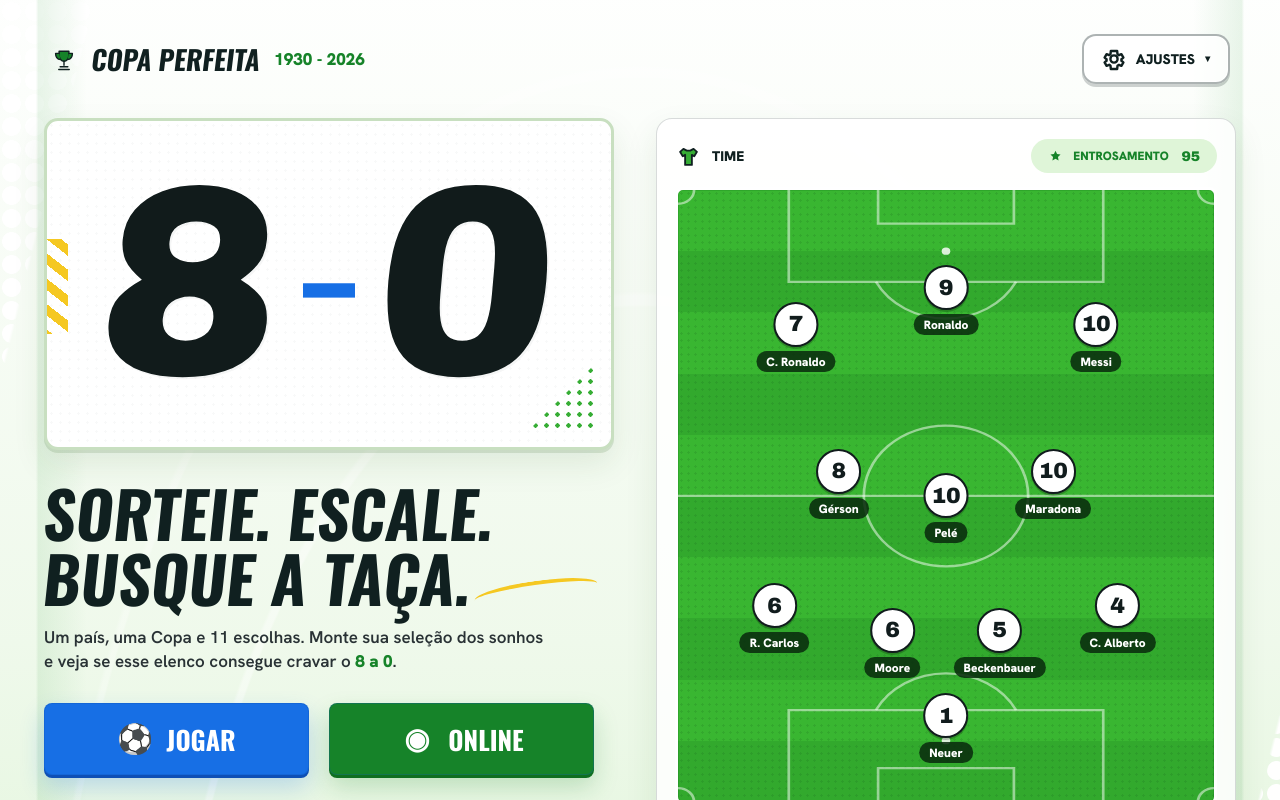
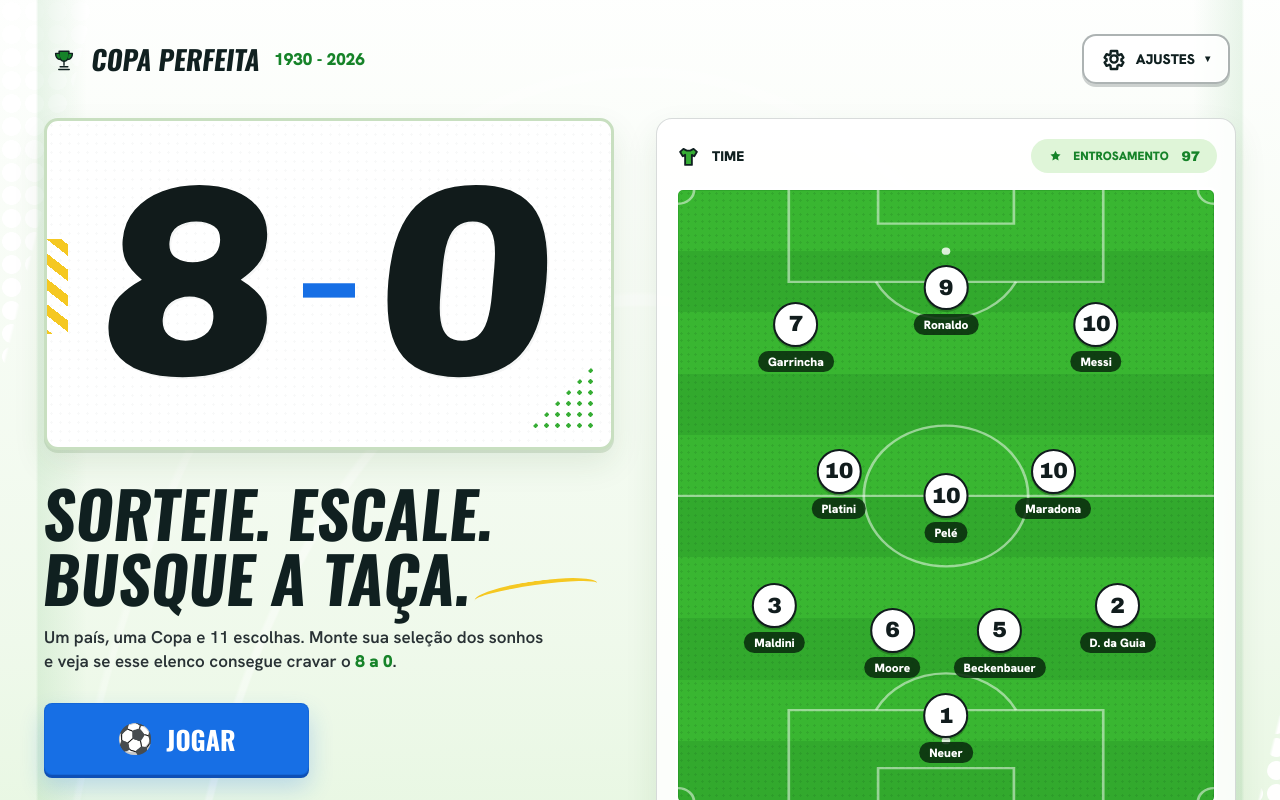
Before and after one commit to malgany/8a0, a Next.js app: page / in a window 1280 px wide. Shown: the top 800 px of the page. Built offline with nearby package versions, Linux system fonts and the light colour scheme.

Commit message:
fix: update showcase secret code

```diff
--- a/src/components/HomePage.tsx
+++ b/src/components/HomePage.tsx
@@ -8,20 +8,20 @@ import { SHOWCASE_DRAFT_STORAGE_KEY } from "@/lib/showcase";
 import { SettingsToggle } from "./ChromeControls";
 import { PitchMarkings } from "./PitchMarkings";
 
-const SHOWCASE_DRAFT_CODE = "197884";
+const SHOWCASE_DRAFT_CODE = "19913652";
 
 const previewPlayers = [
   { number: "1", name: "Neuer", left: 50, top: 88, force: 99 },
-  { number: "4", name: "C. Alberto", left: 82, top: 70, force: 90 },
+  { number: "2", name: "D. da Guia", left: 82, top: 70, force: 94 },
   { number: "5", name: "Beckenbauer", left: 60, top: 74, force: 97 },
   { number: "6", name: "Moore", left: 40, top: 74, force: 91 },
-  { number: "6", name: "R. Carlos", left: 18, top: 70, force: 91 },
-  { number: "8", name: "Gérson", left: 30, top: 48, force: 89 },
+  { number: "3", name: "Maldini", left: 18, top: 70, force: 95 },
+  { number: "10", name: "Platini", left: 30, top: 48, force: 97 },
   { number: "10", name: "Pelé", left: 50, top: 52, force: 99 },
   { number: "10", name: "Maradona", left: 70, top: 48, force: 99 },
   { number: "10", name: "Messi", left: 78, top: 24, force: 99 },
   { number: "9", name: "Ronaldo", left: 50, top: 18, force: 97 },
-  { number: "7", name: "C. Ronaldo", left: 22, top: 24, force: 93 },
+  { number: "7", name: "Garrincha", left: 22, top: 24, force: 98 },
 ] as const;
 
 const previewChemistry = Math.round(
@@ -90,10 +90,6 @@ export function HomePage({ locale }: { locale: Locale }) {
             <Link className="btn btn-primary home-cta-main" href={localePath(locale, "/play")} prefetch={false} onClick={armShowcaseDraft}>
               <span className="home-cta-ball" aria-hidden="true">{"\u26bd"}</span>
               <span>{t.home.cta}</span>
-            </Link>
-            <Link className="btn btn-primary home-cta-main home-cta-online" href={localePath(locale, "/online")} prefetch={false}>
-              <span className="home-cta-ball" aria-hidden="true">{"\u25c9"}</span>
-              <span>{t.online.cta}</span>
             </Link>
           </div>
         </section>
--- a/src/lib/game.ts
+++ b/src/lib/game.ts
@@ -34,16 +34,16 @@ export const defaultOptions: DraftOptions = {
 
 const showcasePlayerKeys = [
   { sel: "GER", copa: 2014, playerId: "manuel-neuer" },
-  { sel: "BRA", copa: 1970, playerId: "carlos-alberto-torres" },
+  { sel: "BRA", copa: 1938, playerId: "domingos-da-guia-bra-1938" },
   { sel: "GER", copa: 1974, playerId: "franz-beckenbauer" },
   { sel: "ENG", copa: 1966, playerId: "bobby-moore" },
-  { sel: "BRA", copa: 2002, playerId: "roberto-carlos" },
-  { sel: "BRA", copa: 1970, playerId: "gerson" },
+  { sel: "ITA", copa: 1998, playerId: "paolo-maldini" },
+  { sel: "FRA", copa: 1982, playerId: "michel-platini" },
   { sel: "BRA", copa: 1970, playerId: "pele" },
   { sel: "ARG", copa: 1986, playerId: "diego-maradona" },
   { sel: "ARG", copa: 2022, playerId: "lionel-messi" },
   { sel: "BRA", copa: 2002, playerId: "ronaldo" },
-  { sel: "POR", copa: 2018, playerId: "cristiano-ronaldo" },
+  { sel: "BRA", copa: 1962, playerId: "garrincha" },
 ] as const;
 
 export const modeConfig = {
```
Also changed, not shown: 2 other files (tests, documents, lock files or other folders).
